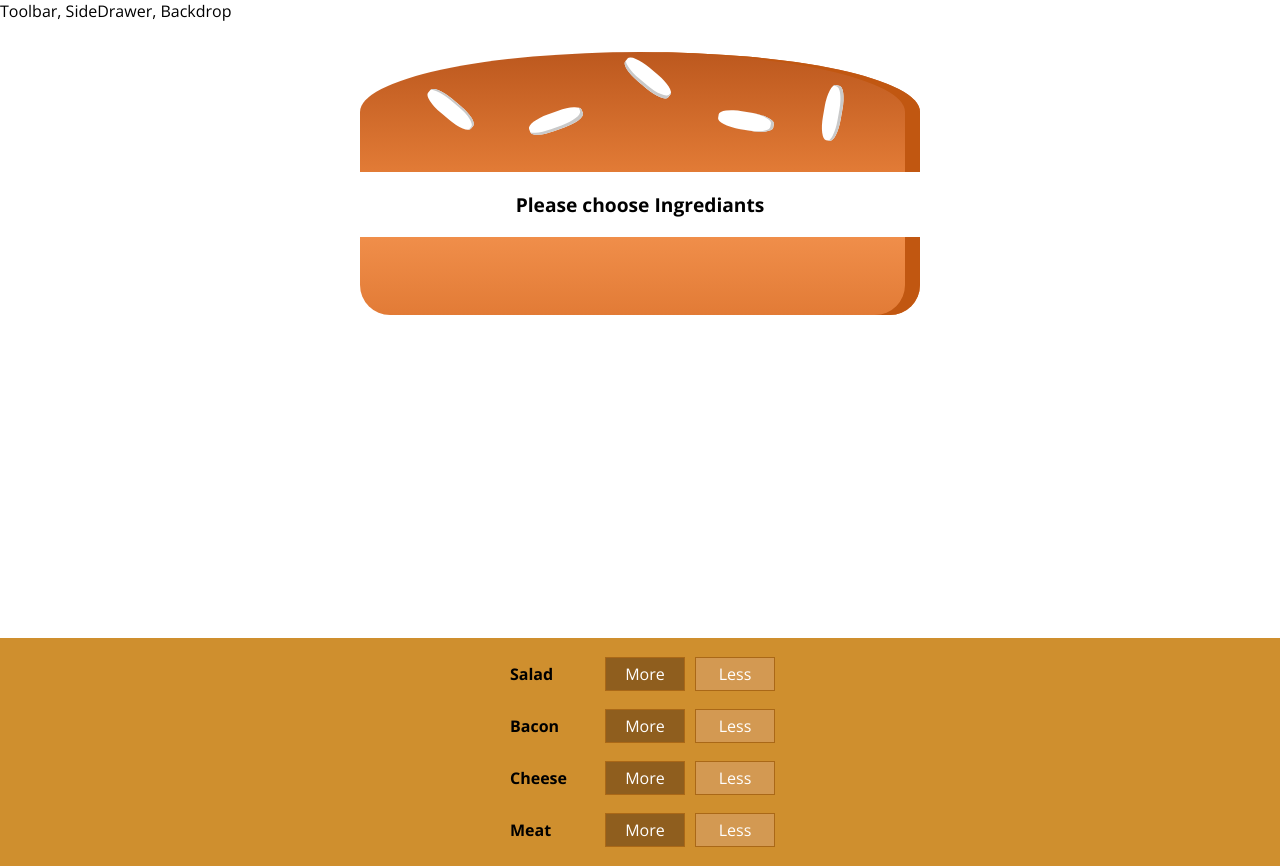
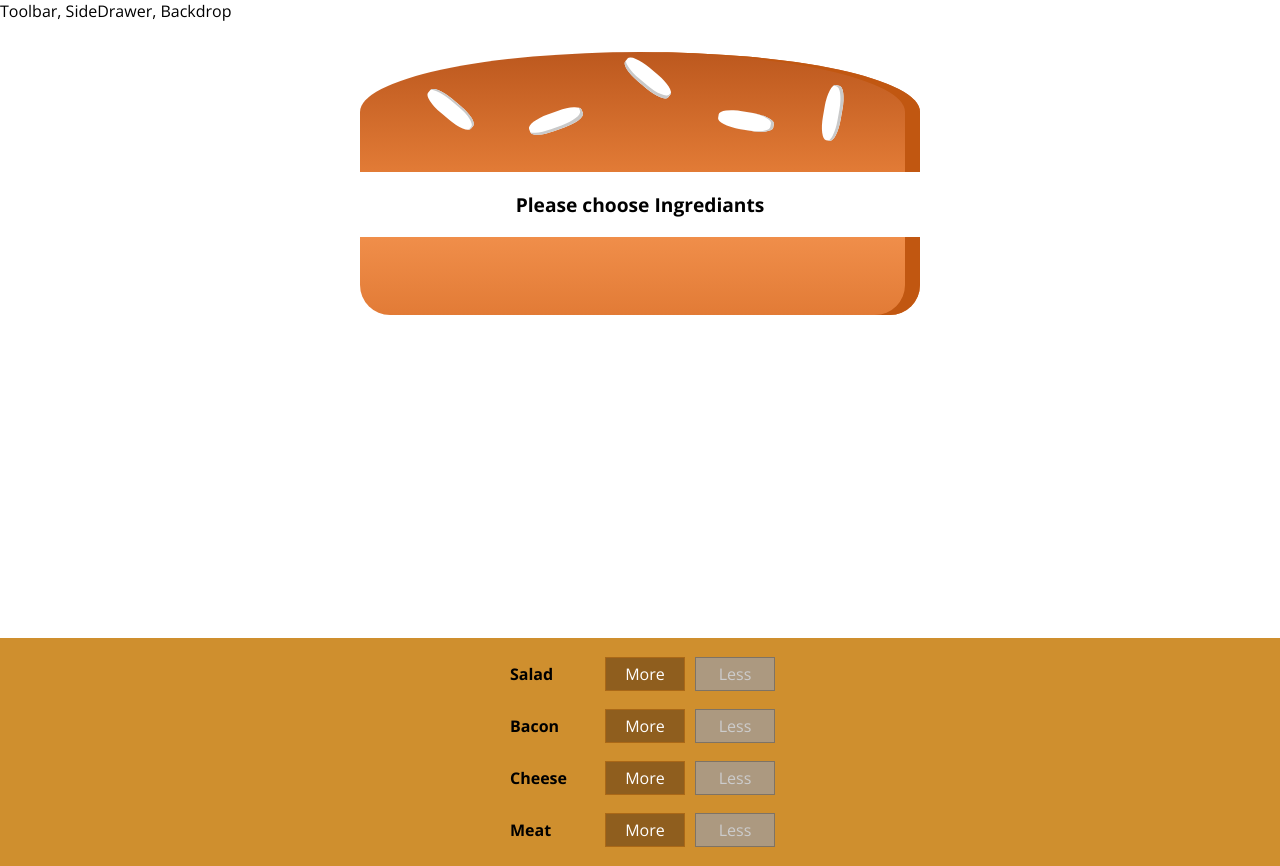
Before and after one commit to ari2016047/burger-app, a React app: page / in a window 1280 px wide. Built offline with nearby package versions, Linux system fonts and the light colour scheme.

Commit message:
add and delete ingredients functions

```diff
--- a/src/components/Burger/BuildControls/BuildControl/BuildControl.js
+++ b/src/components/Burger/BuildControls/BuildControl/BuildControl.js
@@ -5,7 +5,7 @@ const buildControl = (props) =>(
     <div className={classes.BuildControl}>
         <div className={classes.Label}>{props.label}</div>
         <button className={classes.More} onClick={props.added}>More</button>
-        <button className={classes.Less} onClick={props.reduced}>Less</button>
+        <button className={classes.Less} onClick={props.reduced} disabled={props.disabled}>Less</button>
     </div>
 
 )
--- a/src/components/Burger/BuildControls/BuildControls.js
+++ b/src/components/Burger/BuildControls/BuildControls.js
@@ -18,6 +18,7 @@ const buildControls = (props) =>(
                  label={i.label}
                  added={() => props.refToAdd(i.type)}
                  reduced={() => props.refToRed(i.type)}
+                 disabled={props.disabled[i.type]}
                 />
             ) )
         }
--- a/src/containers/BurgerBuilder/BurgerBuilder.js
+++ b/src/containers/BurgerBuilder/BurgerBuilder.js
@@ -48,12 +48,20 @@ class BurgerBuilder extends Component{
     }
 
     render(){
+        let disabledInfo ={
+            ...this.state.ingrediants
+        };
+        for(let i in disabledInfo){
+            disabledInfo[i] = disabledInfo[i]<=0;
+        }
         return (
             <Aux>
                 <Burger ingrediants={this.state.ingrediants}/>
                 <BuildControls
                 refToAdd={this.addIngredientHandler}
-                refToRed={this.removeIngredientHandler}/>
+                refToRed={this.removeIngredientHandler}
+                disabled={disabledInfo}
+                />
             </Aux>
         );
     }
```
